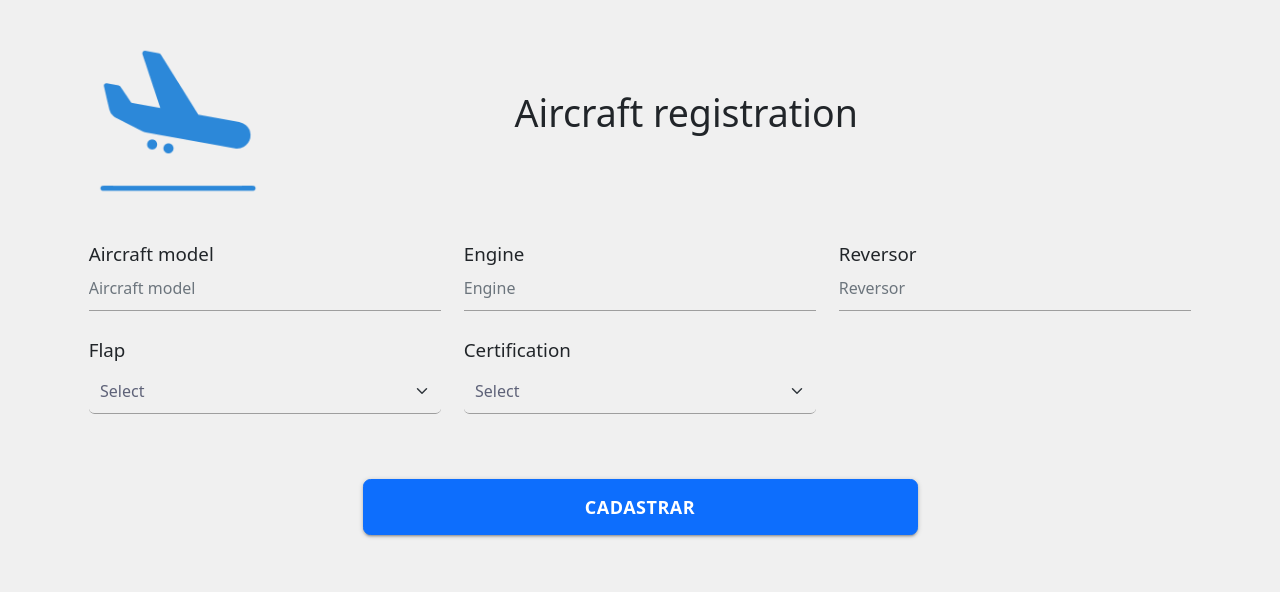
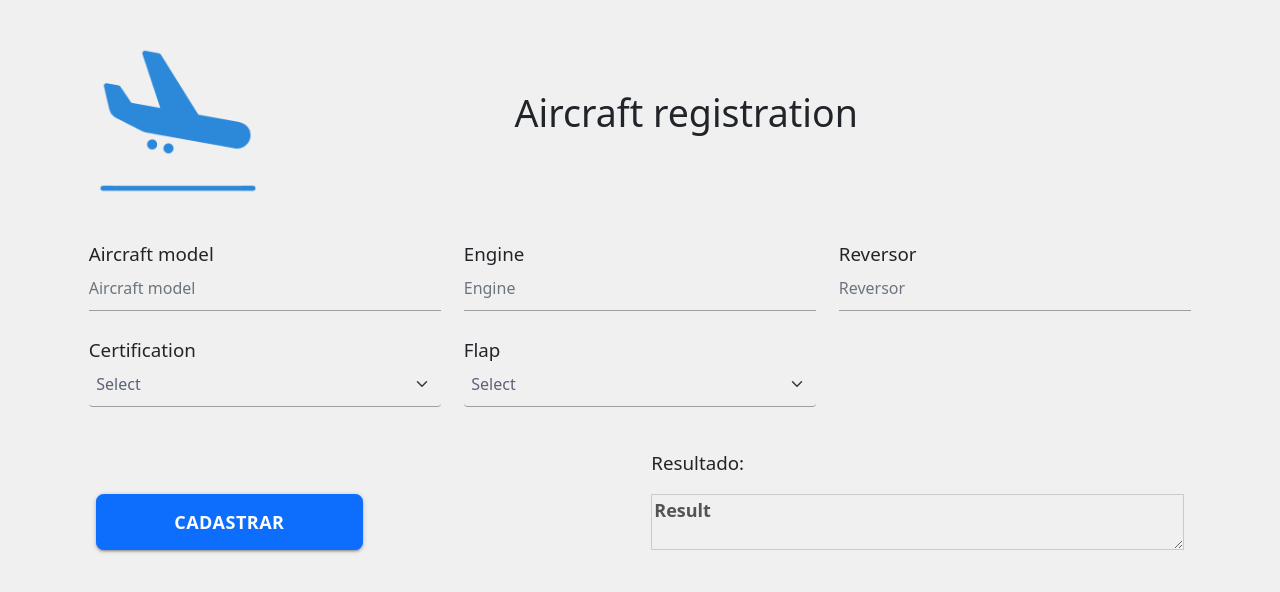
Before and after one commit to EquipeApolo/API_3_Semestre, a React (Create React App) app in the folder client/: page /cadastroAeronave in a window 1280 px wide. Shown: the top 592 px of the page. Built offline with nearby package versions, Linux system fonts and the light colour scheme.

Commit message:
Página cadastroAeronaves com validator

```diff
--- a/client/src/Views/cadastroAeronave.tsx
+++ b/client/src/Views/cadastroAeronave.tsx
@@ -5,24 +5,36 @@ import Aircraft from "../Models/aircraft";
 import aviao from "../Icons/aviao.png";
 import { getValue } from "@testing-library/user-event/dist/utils";
 import React from "react";
+import axios from 'axios';
 
-class Teste extends Component{
+type state = {
+    modelError: string,
+    engineError: string,
+    reversorError: string,
+}
+
+class cadastroAeronave extends Component<any, state>{
 
     private aircraft: Aircraft = new Aircraft('','','',0,0,0);
 
-    constructor(props){
+    constructor(props: any){
     super(props);
-
+    this.state = {
+        modelError: '',
+        engineError: '',
+        reversorError: ''
+    }
     this.modelChange = this.modelChange.bind(this);
     this.engineChange = this.engineChange.bind(this);
     this.certificationChange = this.certificationChange.bind(this);
     this.reversorChange = this.reversorChange.bind(this);
     this.flapChange = this.flapChange.bind(this);
     //this.cadastrar = this.cadastrar.bind(this);
+
 }
 
-manipularEnvio(event) {
-    event.preventDefault()
+eventoFormulario = (evento: any) => {
+    evento.preventDefault()
 }
 
 /*receberValorEntrada(event){
@@ -32,6 +44,10 @@ manipularEnvio(event) {
         engine: entrada,
     })
 }*/
+
+obterModel = (evento: any) => {
+    this.aircraft.model = evento.target.value;
+}
 
 modelChange(event) {
     const target = event.target;
@@ -59,8 +75,49 @@ reversorChange(event) {
     this.aircraft.result = //Adicionar result à aeronave novamente para colocar os valores necessários aqui
 }*/
 
+validate = () => {
+    let modelError = "";
+    let engineError = "";
+    let reversorError = ""
+
+    if (!this.aircraft.model) {
+        modelError = "O modelo não pode ficar vazio";
+    }else{
+        modelError = ""
+    }
+
+    if (!this.aircraft.getEngine) {
+        engineError = "O motor não pode ficar vazio";
+    }else if(this.aircraft.getEngine.length < 3){
+        engineError = "O motor tem que ter 3 digitos ou mais"
+    }else{
+        engineError = ""
+    }
+    if (!this.aircraft.getReverserAmount) {
+        reversorError = "The aircraft must have at least one(1) reversor."
+    }
+    this.setState({ modelError: modelError, engineError: engineError, reversorError: reversorError});
+    if (modelError || engineError || reversorError){
+        return false
+    }
+
+    return true;
+}
+
+postClickButton = (event: any) => {
+    event.preventDefault();
+    const isValid = this.validate();
+    if (isValid) {
+        axios.post("http://localhost:3001/airplane/cadastrar",{
+            model: this.aircraft.model,
+            engine: this.aircraft.getEngine
+        })
+    }
+}
+
     render() {
         return (
+            <form onSubmit={this.eventoFormulario}>
             <Container className="px-2 mb-5">
                 <Container>
                     <Row className="px-2 mb-5 mt-5">
@@ -73,47 +130,68 @@ reversorChange(event) {
                         <Row>
                             <Col>
                                 <h5 className="card-title">Aircraft model</h5>
-                                <input type='text' className='form-control form-control-lg inputGroup-sizing-sm' id="model" placeholder="Aircraft model" onChange={this.modelChange} />
+                                <input type='text' className='form-control form-control-lg inputGroup-sizing-sm' id="model" placeholder="Aircraft model" onChange={this.obterModel} />
+                                <div style={{ fontSize: 12, color: "red"}}>
+                                    {this.state.modelError}
+                                </div>
+
                             </Col>
                             <Col>
                                 <h5 className="card-title">Engine</h5>
                                 <input type='text' className="form-control form-control-lg inputGroup-sizing-sm" id='engine' placeholder='Engine' onChange={this.engineChange} />
+                                <div style={{ fontSize: 12, color:"red"}}>
+                                    {this.state.engineError}
+                                </div>
                             </Col>
                             <Col>
                                 <h5 className="card-title">Reversor</h5>
                                 <input type='number' className="form-control form-control-lg inputGroup-sizing-sm" id='reversor' placeholder='Reversor' onChange={this.reversorChange} />
+                                <div style={{ fontSize: 12, color:"red"}}>
+                                    {this.state.reversorError}
+                                    </div>
                             </Col>
                         </Row>
                         <Row>
-                            <Col md={4} sm={4}>
-                                <h5 className="card-tittle">Flap</h5>
-                                <select defaultValue="-1" className="text-select form-select form-control-sm custom-select select" id="btnFlap" onChange={this.flapChange}>
+                            <Col>
+                                <h5 className="card-title">Certification</h5>
+                                <select defaultValue="-1" className="text-select form-select form-select-sm form-control-sm custom-select select md-3" id="btnCertification" onChange={this.certificationChange}>
+                                <option value="-1" disabled>Select</option>
+                                <option value="1">ANAC</option>
+                                <option value="2">EASA</option>
+                                <option value="2">FAA</option>
+                                </select>
+                            </Col>
+                            <Col>
+                                <h5 className="card-title">Flap</h5>
+                                <select defaultValue="-1" className="text-select form-select form-select-sm form-control-sm custom-select select md-3" id="btnFlap" onChange={this.flapChange}>
                                 <option value="-1" disabled>Select</option>
                                 <option value="1">220</option>
                                 <option value="2">450</option>
                                 </select>
                             </Col>
-                            <Col md={4} sm={4}>
-                                <h5 className="card-tittle">Certification</h5>
-                                <select defaultValue="-1" className="text-select form-select form-control-sm custom-select select" id="btnCertification" onChange={this.certificationChange}>
-                                <option value="-1" disabled>Select</option>
-                                <option value="1">ANAC</option>
-                                <option value="2">EASA</option>
-                                <option value="3">FAA</option>
-                                </select>
+                            <Col>
                             </Col>
                         </Row>
-                        <Row>
-                            <Col className="px-2 mb-5 mt-5 text-center">
-                                <Button className="botao-resultado" size="lg" /*onClick={this.cadastrar}*/>Cadastrar</Button>
-                            </Col>
-                        </Row>
+                        <Row className="px-2 mt-5">
+            <Col/>
+            <Col><h5 className="card-title">Resultado:</h5></Col>
+        </Row>
+        <Row className="px-2">
+          <Col>
+              <Button className="botao-resultado" size="lg" onClick={this.postClickButton}>Cadastrar</Button>
+
+          </Col>
+          <Col>
+          <textarea className="botao-resultado w-100" disabled value={"Result"}/>
+          </Col>
+        </Row>
                     </Form>
                 </Container>
             </Container>
+        </form>
         );
     }
 }
 
 
-export default Teste;
+export default cadastroAeronave;
```
